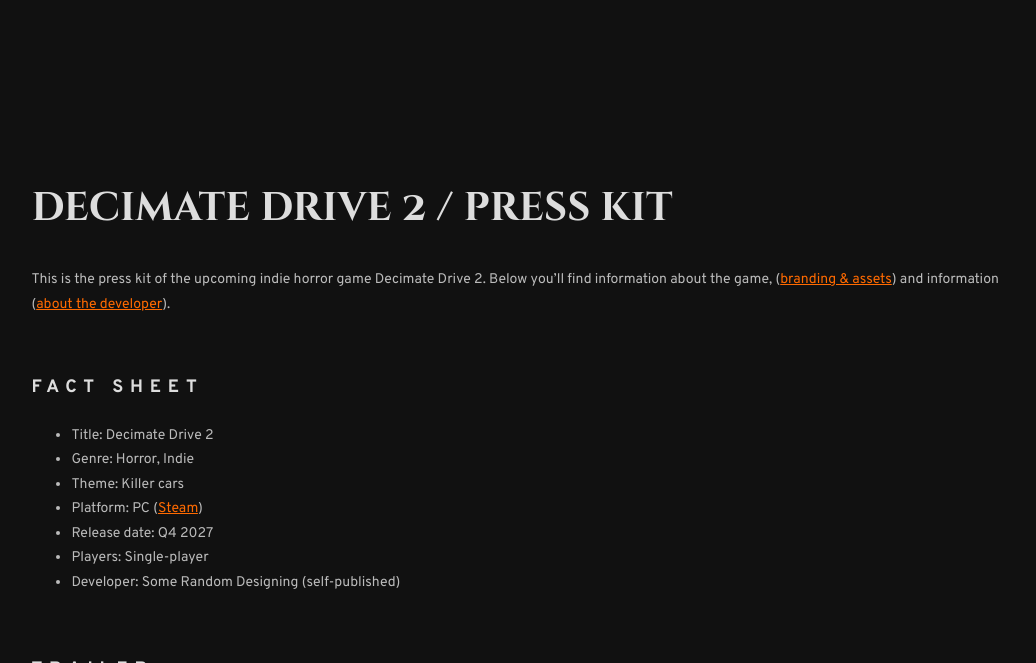
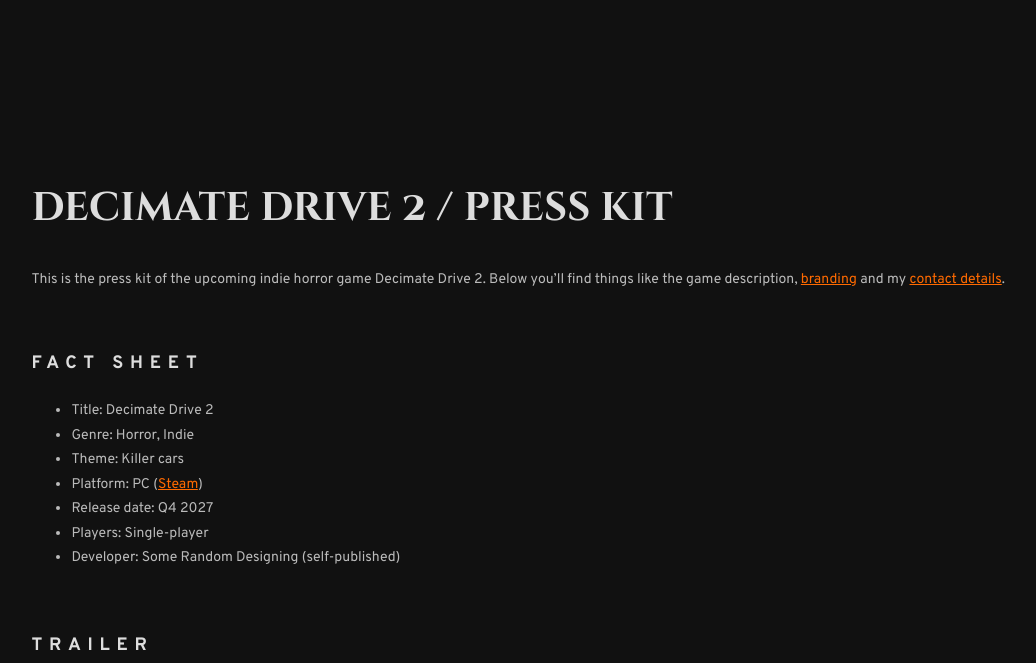
Before and after one commit to somerandomdesigning/decimate-drive-2, a Jekyll site: the page built from index.md, in a window 1280 px wide and 900 px high, cut to the strip 0-663 px from the top of the window. Shown: the whole strip, without its empty margins (103-1139 px from the left). Built offline with Jekyll 4.4.1, drawn with Linux system fonts in a browser that asks for light colours.

Commit message:
Update index.md

```diff
--- a/index.md
+++ b/index.md
@@ -5,7 +5,7 @@ title: Decimate Drive | Press Kit
 
 # Decimate Drive 2 / Press Kit
 
-This is the press kit of the upcoming indie horror game Decimate Drive 2. Below you'll find information about the game, ([branding & assets](#branding-and-assets)) and information ([about the developer](about-srd)).
+This is the press kit of the upcoming indie horror game Decimate Drive 2. Below you'll find things like the game description, [branding](#branding-and-assets) and my [contact details](about-srd).
 
 ## Fact sheet
 
```
